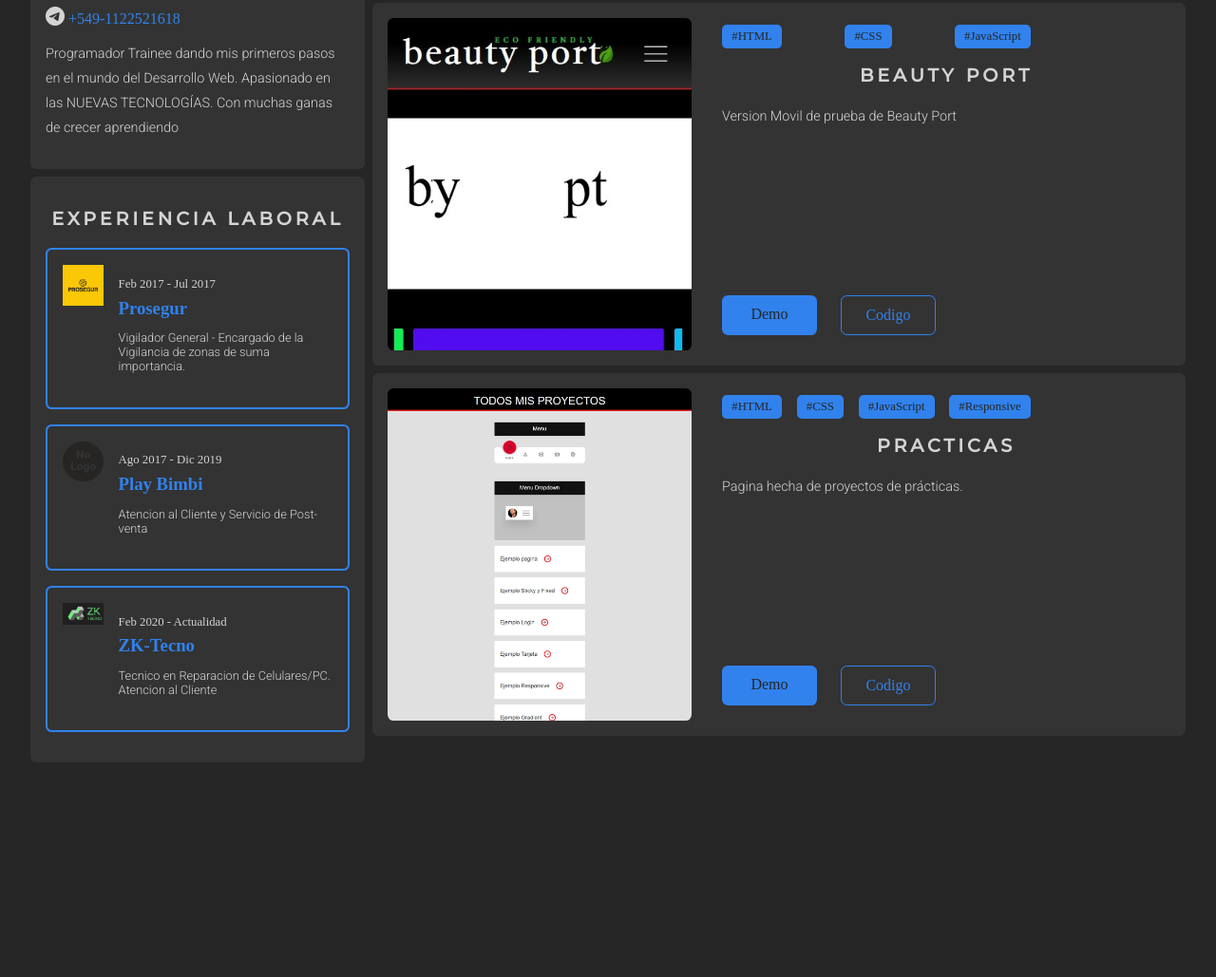
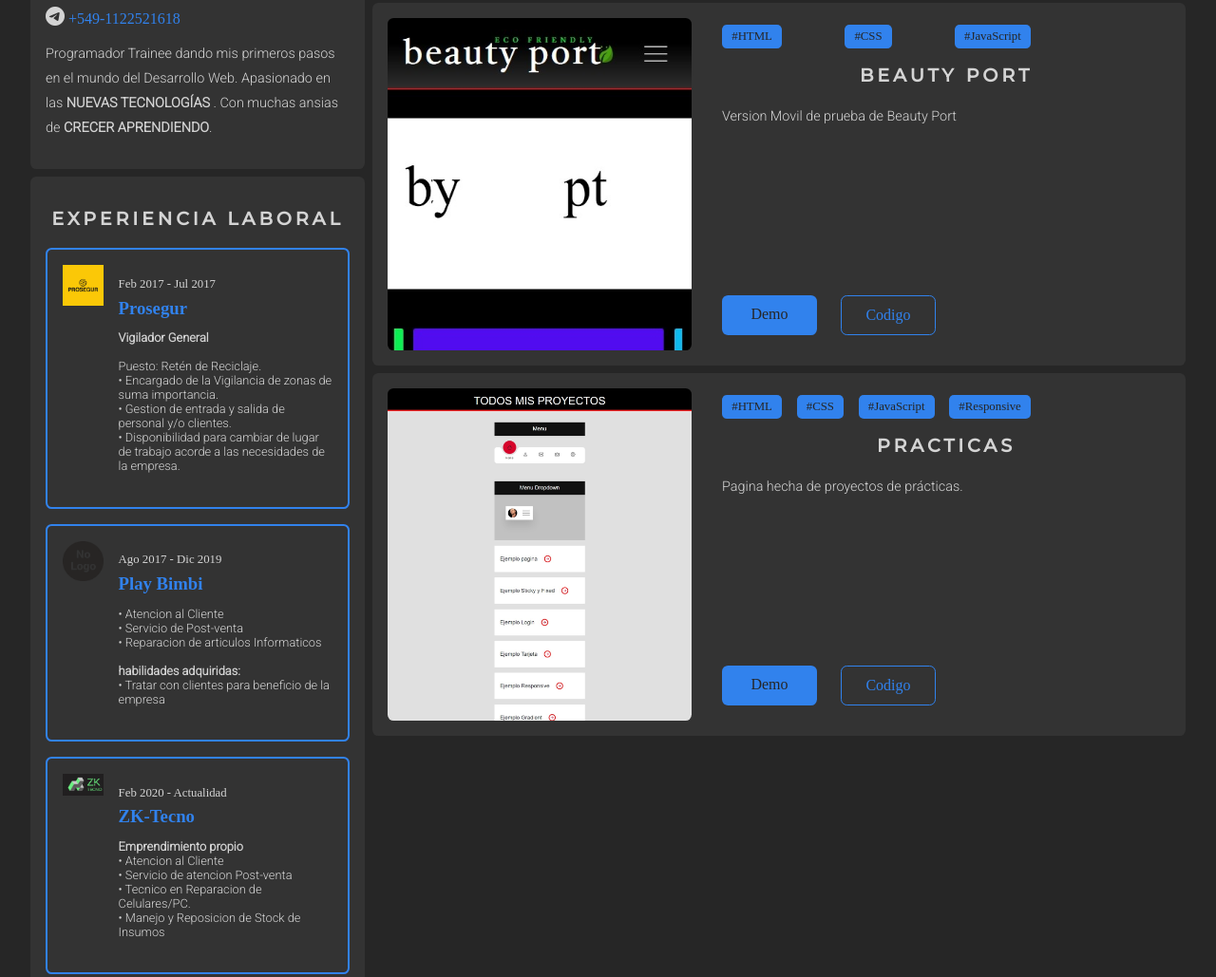
Before and after one commit to DanielQuijano1/Portfolio, a plain HTML site: page index.html in a window 1280 px wide. Shown: the part 637-1666 px from the top of the page at 95% size. Before the commit the page ends 1472 px from the top, so only its background shows below. Drawn offline with nearby package versions, Linux system fonts and the light colour scheme.

Commit message:
informacion de experiencia laboral

```diff
--- a/index.html
+++ b/index.html
@@ -69,8 +69,8 @@
           </div>
 
           <p class="card__text">
-            Programador Trainee dando mis primeros pasos en el mundo del Desarrollo Web. Apasionado en las NUEVAS
-            TECNOLOGÍAS. Con muchas ganas de crecer aprendiendo
+            Programador Trainee dando mis primeros pasos en el mundo del Desarrollo Web. Apasionado en las <b> NUEVAS
+            TECNOLOGÍAS </b>. Con muchas ansias de <b>CRECER APRENDIENDO</b>.
           </p>
         </div>
       </article>
@@ -86,8 +86,8 @@
               Feb 2017 - Jul 2017
             </p>
             <h3 class="experiencia__trabajo"> Prosegur</h3>
-            <p class="experiencia__descripcion"> Vigilador General - Encargado de la Vigilancia de zonas de suma
-              importancia.</p>
+            <p class="experiencia__descripcion"> <b> Vigilador General</b> <br> <br> Puesto: Retén de Reciclaje. <br> &bull; Encargado de la Vigilancia de zonas de suma
+              importancia. <br> &bull; Gestion de entrada y salida de personal y/o clientes. <br> &bull; Disponibilidad para cambiar de lugar de trabajo acorde a las necesidades de la empresa. </p>
           </div>
         </div>
 
@@ -98,7 +98,7 @@
               Ago 2017 - Dic 2019
             </p>
             <h3 class="experiencia__trabajo"> Play Bimbi</h3>
-            <p class="experiencia__descripcion"> Atencion al Cliente y Servicio de Post-venta</p>
+            <p class="experiencia__descripcion"> &bull; Atencion al Cliente <br> &bull; Servicio de Post-venta <br> &bull; Reparacion de articulos Informaticos <br><br> <b>habilidades adquiridas:</b> <br> &bull; Tratar con clientes para beneficio de la empresa</p>
           </div>
         </div>
 
@@ -109,7 +109,7 @@
               Feb 2020 - Actualidad
             </p>
             <h3 class="experiencia__trabajo"> ZK-Tecno</h3>
-            <p class="experiencia__descripcion"> Tecnico en Reparacion de Celulares/PC. Atencion al Cliente</p>
+            <p class="experiencia__descripcion"> <b>Emprendimiento propio</b> <br> &bull; Atencion al Cliente <br> &bull; Servicio de atencion Post-venta <br> &bull; Tecnico en Reparacion de Celulares/PC. <br> &bull; Manejo y Reposicion de Stock de Insumos </p>
           </div>
         </div>
 
@@ -125,6 +125,7 @@
         <h2 class="card__title">Front End</h2>
         <small>Años de Experiencia</small>
         <div class="skills"></div>
+        <div class="habilidades">
           <div class="skills__header ">
             <span class="skills_start-level">0</span>
             <span class="skills_start-level">1</span>
@@ -143,6 +144,7 @@
             <div class="skills__item">
               <p class="skills__tech">JavaScript</p>
               <div class="skills__bar skills__bar--50">
+              </div>
             </div>
           </div>
         </div>
@@ -190,7 +192,8 @@
           <div class="botones">
             <a href="http://beautyport.000webhostapp.com/index.html" target="_blank"
               class="button button--primary">Demo</a>
-            <a href="https://github.com/DanielQuijano1/BeautyPort.git" target="_blank" class="button button--ghost">Codigo</a>
+            <a href="https://github.com/DanielQuijano1/BeautyPort.git" target="_blank"
+              class="button button--ghost">Codigo</a>
           </div>
         </div>
       </article>
@@ -213,7 +216,8 @@
           <div class="botones">
             <a href="https://danielquijano1.github.io/BP-version1/" target="_blank"
               class="button button--primary">Demo</a>
-            <a href="https://github.com/DanielQuijano1/BP-version1.git" target="_blank" class="button button--ghost">Codigo</a>
+            <a href="https://github.com/DanielQuijano1/BP-version1.git" target="_blank"
+              class="button button--ghost">Codigo</a>
           </div>
         </div>
       </article>
@@ -237,62 +241,12 @@
           <div class="botones">
             <a href="https://danielquijano1.github.io/Proyectos-a-Presentar/index.html" target="_blank"
               class="button button--primary">Demo</a>
-              <a href="https://github.com/DanielQuijano1/Proyectos-a-Presentar.git" target="_blank" class="button button--ghost">Codigo</a>
+            <a href="https://github.com/DanielQuijano1/Proyectos-a-Presentar.git" target="_blank"
+              class="button button--ghost">Codigo</a>
           </div>
         </div>
       </article>
 
-
-<!--
-       Segunda Version Desktop Beauty Port
-      <article class="card card--proyecto">
-        <div class="card__imagen-container">
-          <img src="assets/images/Captura web_11-11-2022_125440_beautyport.000webhostapp.com.jpeg" alt=""
-            class="card__imagen">
-        </div>
-        <div class="proyecto">
-          <div class="proyecto__etiquetas">
-            <span class="proyecto__etiqueta">#HTML</span>
-            <span class="proyecto__etiqueta">#CSS</span>
-            <span class="proyecto__etiqueta">#JavaScript</span>
-            <span class="proyecto__etiqueta">#Responsive</span>
-          </div>
-          <h2 class="card__title">Beauty Port</h2>
-          <p class="card__text">Primera version de Pagina hecha en Curso. </n>
-          </p>
-          <div class="botones">
-            <a href="http://beautyport.000webhostapp.com/index.html" target="_blank"
-              class="button button--primary">Demo</a>
-            <a href="#" target="_blank" class="button button--ghost">Codigo</a>
-          </div>
-        </div>
-      </article>
-    </section>
-
-    PIZZERIA MIA
-    <article class="card card--proyecto">
-      <div class="card__imagen-container">
-        <img src="assets/images/Captura web_11-11-2022_125440_beautyport.000webhostapp.com.jpeg" alt=""
-          class="card__imagen">
-      </div>
-      <div class="proyecto">
-        <div class="proyecto__etiquetas">
-          <span class="proyecto__etiqueta">#HTML</span>
-          <span class="proyecto__etiqueta">#CSS</span>
-          <span class="proyecto__etiqueta">#JavaScript</span>
-          <span class="proyecto__etiqueta">#Responsive</span>
-        </div>
-        <h2 class="card__title">Beauty Port</h2>
-        <p class="card__text">Primera version de Pagina hecha en Curso. </n>
-        </p>
-        <div class="botones">
-          <a href="http://beautyport.000webhostapp.com/index.html" target="_blank"
-            class="button button--primary">Demo</a>
-          <a href="#" target="_blank" class="button button--ghost">Codigo</a>
-        </div>
-      </div>
-    </article>
-  -->
     </section>
 
   </main>
```
Lines whose indentation alone changed are shown as unchanged.
